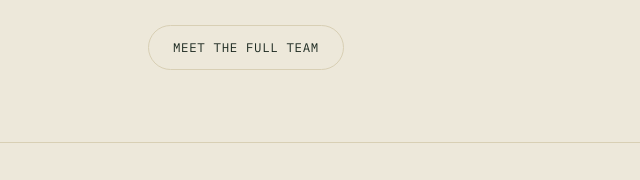
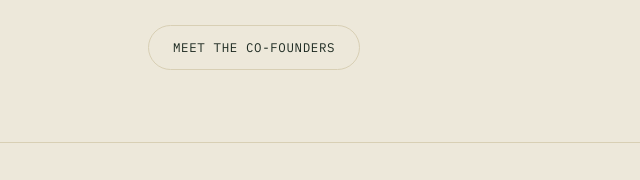
Before and after one commit to genotott17/TottenConsultingLLCWebsite, a plain HTML site: page index.html in a window 1280 px wide. Shown: the part 2704-2884 px from the top of the page, 0-640 px from the left. Drawn offline with nearby package versions, Linux system fonts and the light colour scheme.

Commit message:
Update index.html

```diff
--- a/index.html
+++ b/index.html
@@ -160,7 +160,7 @@
           <p>An analytical dimensionality &mdash; data science and analytics &mdash; that augments Abbie's managed care and health policy expertise.</p>
         </div>
       </div>
-      <p style="margin-top:1.75rem;"><a class="btn btn-secondary" href="team.html">Meet the full team</a></p>
+      <p style="margin-top:1.75rem;"><a class="btn btn-secondary" href="team.html">Meet the co-founders</a></p>
     </div>
   </section>
 
```
